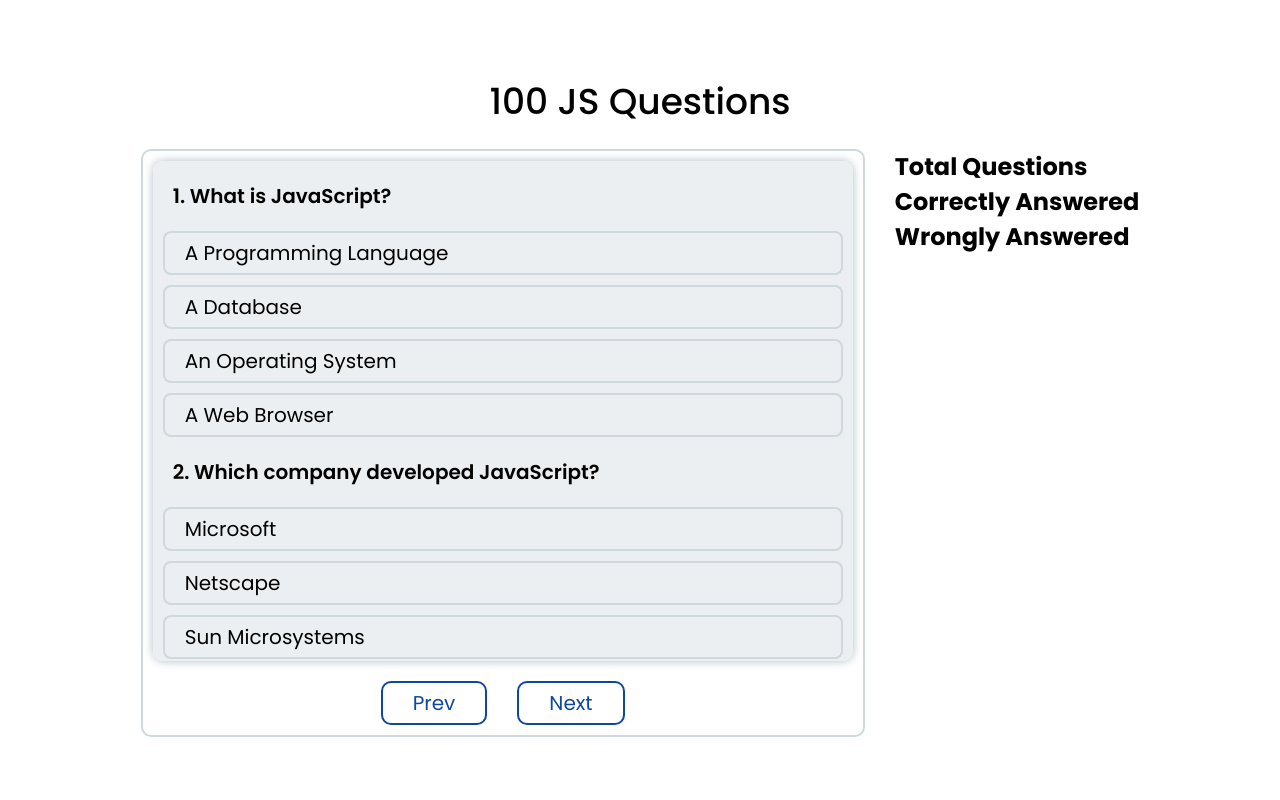
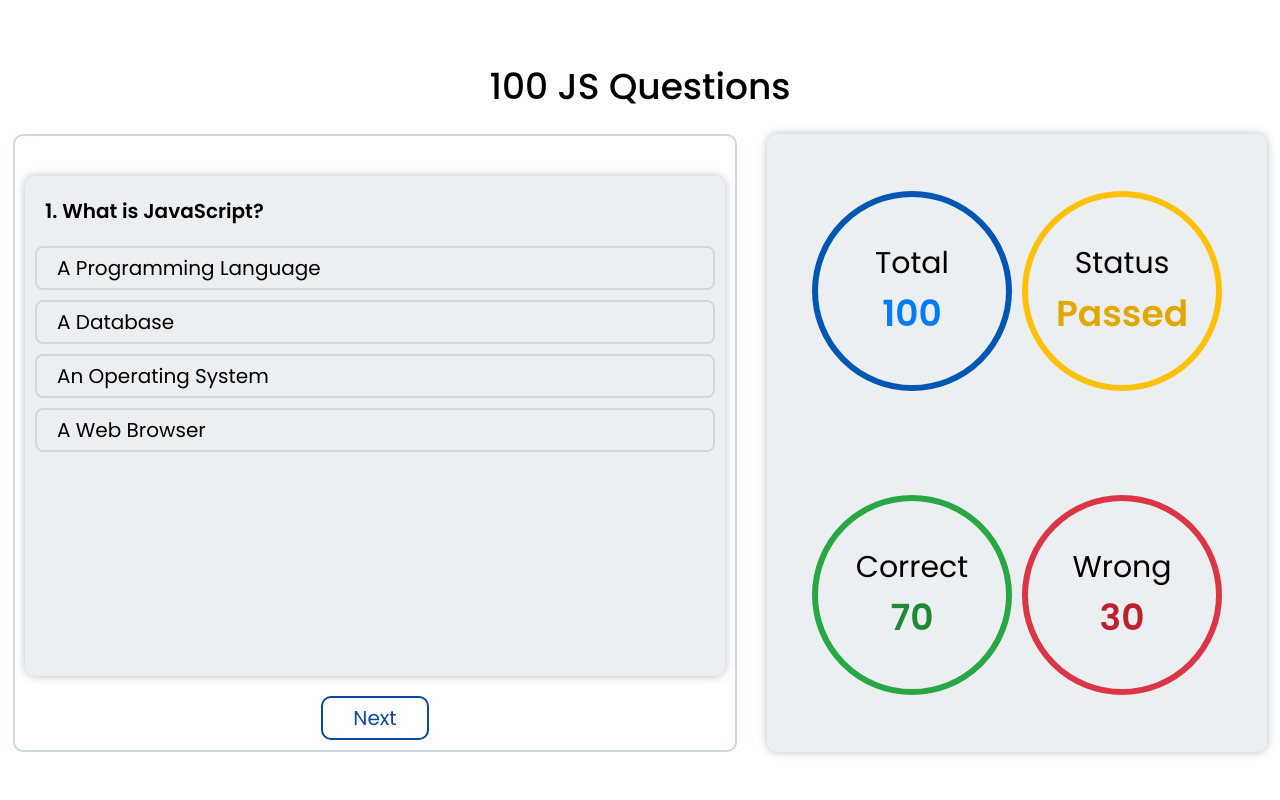
Before and after one commit to kisibokevin/quizApplication, a plain HTML site: page index.html in a window 1280 px wide. Drawn offline with Linux system fonts and the light colour scheme.

Commit message:
buttons functionality added

```diff
--- a/app.js
+++ b/app.js
@@ -466,6 +466,7 @@
 const questionElement = document.getElementById("question");
 const nextButton = document.getElementById("next-btn");
 const prevButton = document.getElementById("prev-btn");
+const finishBtn = document.getElementById("finish-btn");
 
 let currentQuestionIndex = 0;
 let score = 0;
@@ -475,11 +476,13 @@
     currentQuestionIndex = 0;
     score = 0;
     nextButton.innerHTML = "Next";
-    showQuestion();
+    showQuestion(currentQuestionIndex);
 }
 
 
-function showQuestion() {
+function showQuestionInOneContainer() {
+
+    // this will show all the questions from the array together with the options
     const questionsContainer = document.getElementById('questionsContainer');
     questionsContainer.innerHTML = ''; // Clear previous content
 
@@ -502,5 +505,64 @@
     });
 }
 
+function showQuestion(index) {
+    // this will display only one question at a time
+
+    const questionsContainer = document.getElementById('questionsContainer');
+    questionsContainer.innerHTML = ''; // Clear previous content
+
+    let questionNumber = currentQuestionIndex + 1;
+
+    const questionElement = document.createElement('p');
+    questionElement.className = 'question';
+    questionElement.textContent = questionNumber + ". " + questions[currentQuestionIndex].question;
+    questionsContainer.appendChild(questionElement);
+
+    const optionsContainer = document.createElement('ul');
+    optionsContainer.className = 'options';
+
+    questions[currentQuestionIndex].options.forEach((option) => {
+        const li = document.createElement('li');
+        li.textContent = option;
+        li.className = 'option';
+
+        li.addEventListener('click', () => {
+            if (li.textContent === questions[currentQuestionIndex].options[questions[currentQuestionIndex].correct]) {
+                li.classList.add('correct');
+                score++;
+            } else {
+                li.classList.add('wrong');
+            }
+        })
+        optionsContainer.appendChild(li);
+    });
+    questionsContainer.appendChild(optionsContainer);
+
+    /**
+     * This line of code is setting the display style property of the prevButton
+     * element to 'none' if the currentQuestionIndex is 0, and to 'block' otherwise.
+    */
+    prevButton.style.display = currentQuestionIndex === 0 ? 'none' : 'block ';
+    finishBtn.style.display = index === questions.length - 1 ? 'block' : 'none';
+
+};
+
+nextButton.addEventListener('click', () => {
+    if (currentQuestionIndex < questions.length - 1) {
+        currentQuestionIndex++;
+        showQuestion(currentQuestionIndex);
+    }
+
+});
+
+
+prevButton.addEventListener('click', () => {
+    if (currentQuestionIndex > 0) {
+        currentQuestionIndex--;
+        showQuestion(currentQuestionIndex);
+    }
+});
+
+
 
 startQuiz();
--- a/index.html
+++ b/index.html
@@ -15,7 +15,7 @@
     <div class="container">
         <h1 class="title">100 JS Questions</h1>
         <div class="dashboard">
-            <div class="wrapper">
+            <div id="wrapper" class="wrapper">
                 <div id="questionsContainer" class="questionContainer">
                     <p id="question"></p>
                     <ul id="choices">
@@ -25,17 +25,25 @@
                 <div class="pgContainer" id="pagination-container">
                     <button class="pgButtons" id="prev-btn">Prev</button>
                     <button class="pgButtons" id="next-btn">Next</button>
+                    <button class="pgButtons" id="finish-btn">Finish</button>
                 </div>
             </div>
             <div class="scoreBoard">
-                <div class="totalQuestions">
-                    <h2>Total Questions</h2>
+                <div class="totalQuestions boards">
+                    <h2 >Total</h2>
+                    <h3 id="total">100</h3>
                 </div>
-                <div class="correctAnswers">
-                    <h2>Correctly Answered</h2>
+                <div class="status boards">
+                    <h2 >Status</h2>
+                    <h3 id="status">Passed</h3>
                 </div>
-                <div class="wrongAnswers">
-                    <h2>Wrongly Answered</h2>
+                <div class="correctAnswers boards">
+                    <h2>Correct</h2>
+                    <h3 id="correct">70</h3>
+                </div>
+                <div class="wrongAnswers boards">
+                    <h2>Wrong</h2>
+                    <h3 id="wrong">30</h3>
                 </div>
             </div>
 
--- a/style.css
+++ b/style.css
@@ -36,6 +36,7 @@
 .questionContainer{
     width: 700px;
     height: 500px;
+    margin-top: 30px;
     background-color: #eceff1;
     border-radius: 10px;
     box-shadow: 0 0 10px #b0bec5;
@@ -43,7 +44,6 @@
     display: flex;
     flex-direction: column;
     gap: 10px;
-    overflow-y: scroll;
 }
 
 .card{
@@ -109,3 +109,84 @@
     background-color: #0d47a1;
     color: #fff;
 }
+
+.correct{
+    background-color: #a5d6a7;
+}
+
+.wrong{
+    background-color: #ef9a9a;
+}
+
+
+.scoreBoard{
+    width: 500px;
+    background-color: #eceff1;
+    border-radius: 10px;
+    box-shadow: 0 0 10px #b0bec5;
+    padding: 10px;
+    display: flex;
+    flex-wrap: wrap;
+    justify-content: center;
+    align-items: center;
+    gap: 10px;
+    overflow-y: scroll;
+}
+
+.boards{
+    width: 200px;
+    height: 200px;
+    border-radius: 50%;
+    text-align: center;
+    display: flex;
+    flex-direction: column;
+    justify-content: center;
+    align-items: center;
+
+}
+
+.totalQuestions h2,
+.correctAnswers h2,
+.status h2,
+.wrongAnswers h2{
+    font-size: 30px;
+    font-weight: 400;
+}
+
+.totalQuestions h3,
+.correctAnswers h3,
+.status h3,
+.wrongAnswers h3 {
+    font-size: 36px;
+    font-weight: 600;
+}
+
+.totalQuestions{
+    border: 6px solid #0056b3;
+
+}
+.correctAnswers {
+    border: 6px solid #28a745;
+}
+.status{
+    border: 6px solid #ffc107;
+}
+.wrongAnswers {
+    border: 6px solid #dc3545;
+}
+
+#total{
+    color: #007bff;
+}
+
+#status{
+    color: #e0a800;
+}
+
+#correct{
+    color: #218838;
+}
+
+#wrong{
+    color: #bd2130;
+}
```
